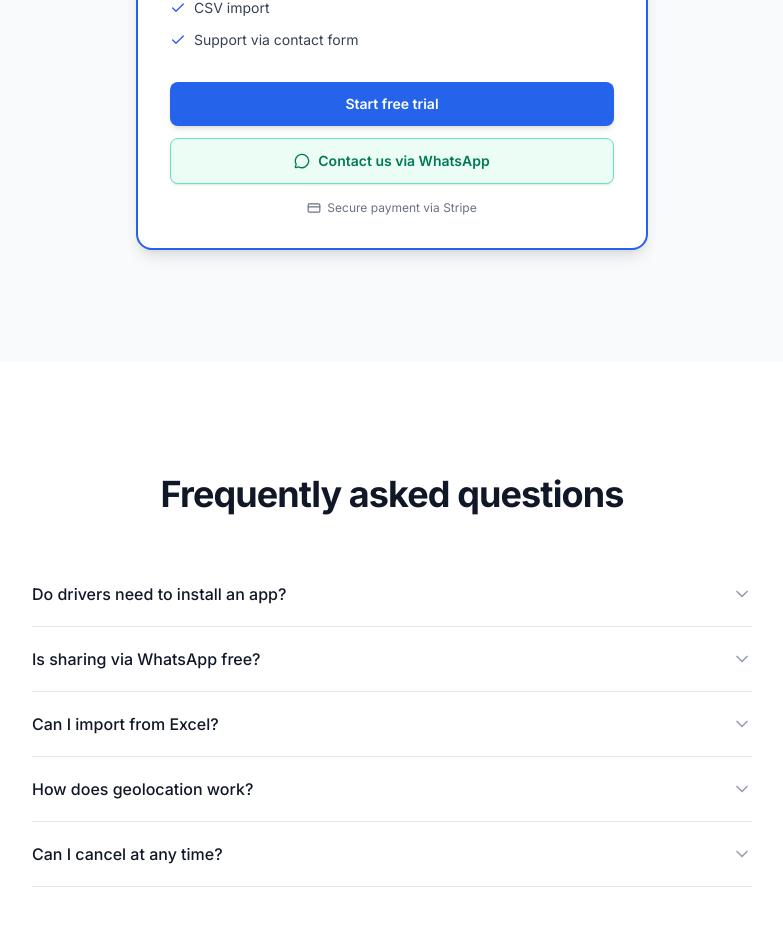
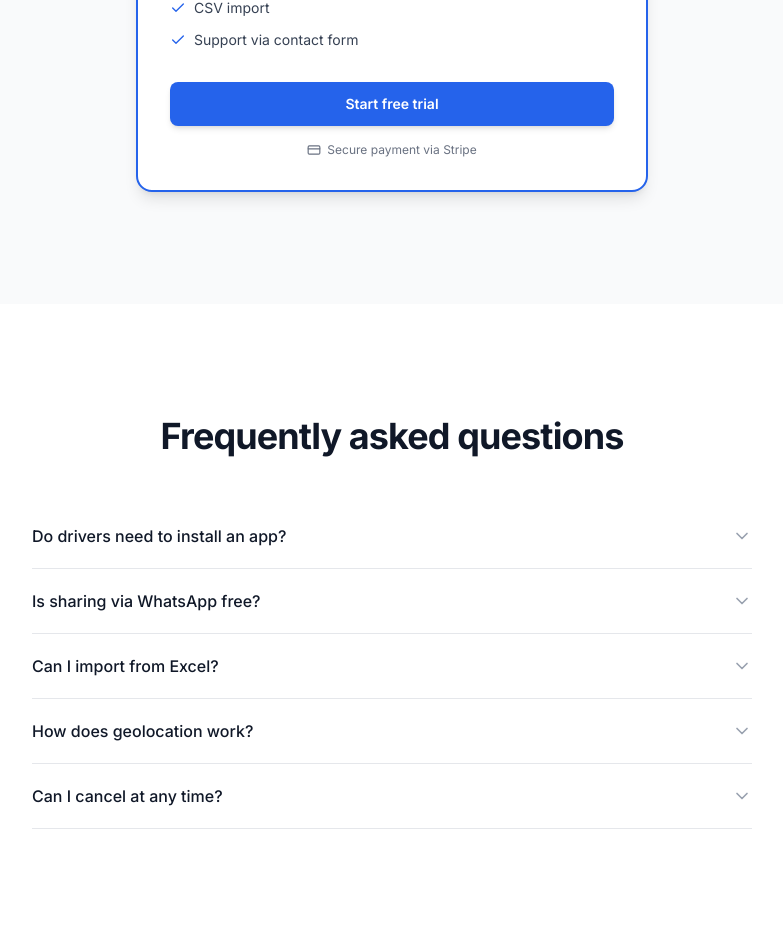
Before and after one commit to thierry636/routingbridge-website, a React (Vite) app: page / in a window 1280 px wide. Shown: the part 3471-4397 px from the top of the page, without its empty margins (248-1031 px from the left). Built offline with nearby package versions, Linux system fonts and the light colour scheme.

Commit message:
remove WhatsApp CTA button from pricing section
https://claude.ai/code/session_013tKpfhzbAwS3CufafkxQpm

```diff
--- a/src/components/Pricing.jsx
+++ b/src/components/Pricing.jsx
@@ -1,8 +1,8 @@
 import { useState } from 'react'
 import { useTranslation } from 'react-i18next'
 import { motion } from 'framer-motion'
-import { Check, CreditCard, MessageCircle } from 'lucide-react'
-import { PRICING_TIERS, WHATSAPP_NUMBER, getUnitPrice, formatCurrency } from '../config'
+import { Check, CreditCard } from 'lucide-react'
+import { PRICING_TIERS, getUnitPrice, formatCurrency } from '../config'
 
 export default function Pricing() {
   const { t, i18n } = useTranslation()
@@ -12,11 +12,6 @@ export default function Pricing() {
   const unitPrice = getUnitPrice(trucks)
   const total = formatCurrency(trucks * unitPrice, i18n.language)
   const unitFormatted = formatCurrency(unitPrice, i18n.language)
-
-  const whatsappMessage = encodeURIComponent(
-    `Bonjour, je veux tester FleetConnect pour ${trucks} camions. Quel est le tarif ?`
-  )
-  const whatsappUrl = `https://wa.me/${WHATSAPP_NUMBER}?text=${whatsappMessage}`
 
   return (
     <section id="tarifs" className="bg-gray-50 py-20 sm:py-28">
@@ -126,17 +121,6 @@ export default function Pricing() {
               {t('pricing.cta')}
             </a>
 
-            {/* CTA — WhatsApp */}
-            <a
-              href={whatsappUrl}
-              target="_blank"
-              rel="noopener noreferrer"
-              className="mt-3 flex w-full items-center justify-center gap-2 rounded-lg border border-emerald-300 bg-emerald-50 py-3 text-sm font-semibold text-emerald-700 shadow-sm transition hover:bg-emerald-100 focus-visible:outline-2 focus-visible:outline-offset-2 focus-visible:outline-emerald-500"
-            >
-              <MessageCircle className="h-4 w-4" aria-hidden="true" />
-              {t('pricing.whatsappCta')}
-            </a>
-
             <p className="mt-4 flex items-center justify-center gap-1.5 text-xs text-gray-500">
               <CreditCard className="h-3.5 w-3.5" aria-hidden="true" />
               {t('pricing.securePayment')}
```
